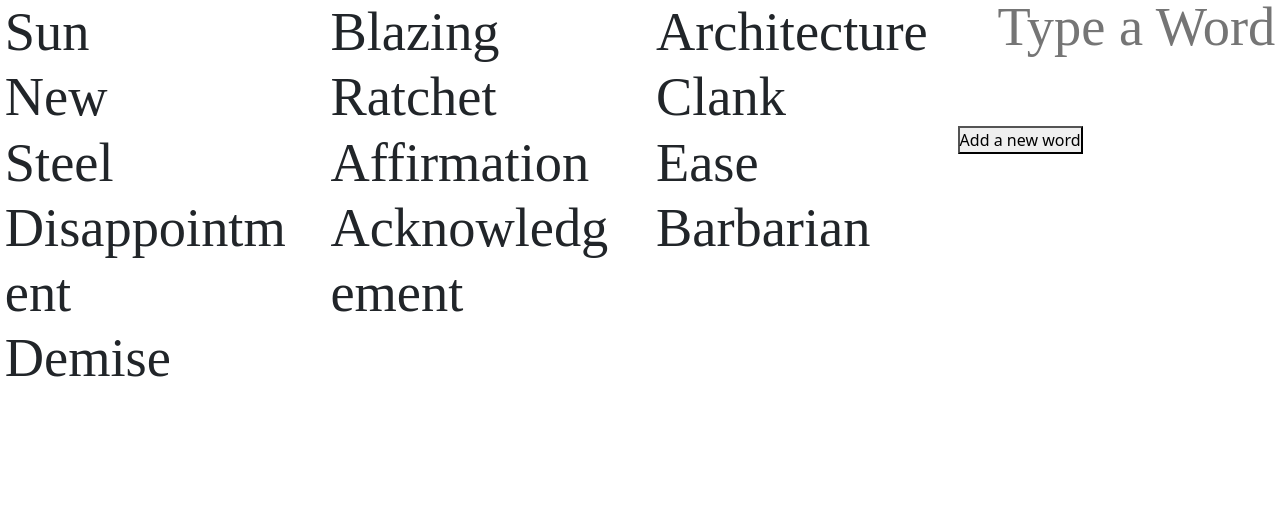
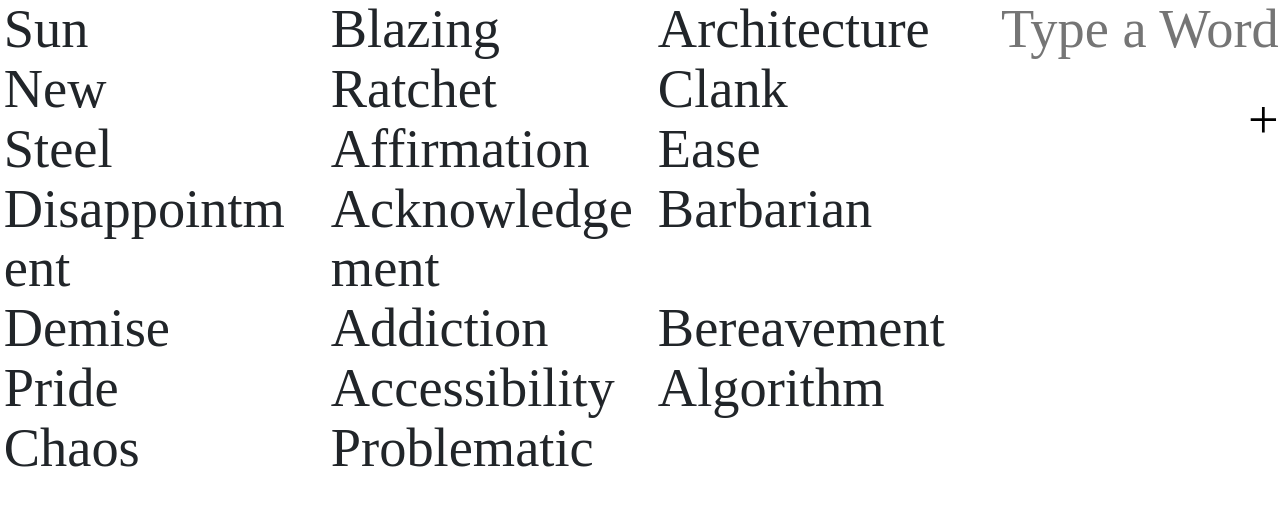
Before and after one commit to chazrsmit/ohword, a React (Vite) app: page / in a window 1280 px wide. Shown: the top 506 px of the page. Built offline with nearby package versions, Linux system fonts and the light colour scheme; data requests are answered from the project's data file; a web font is replaced by a local one.

Commit message:
update line height et paddings

```diff
--- a/db.json
+++ b/db.json
@@ -129,6 +129,76 @@
       "fourthDef": "To convey, as by will or lease.",
       "source": "https://en.wiktionary.org/wiki/demise",
       "id": "i9SWI0rXFR4"
+    },
+    {
+      "text": "addiction",
+      "phonetic": "/əˈdɪkʃən/",
+      "definition": "A state that is characterized by compulsive drug use or compulsive engagement in rewarding behavior, despite negative consequences.",
+      "secondDef": "The state of being addicted; devotion; inclination.",
+      "thirdDef": "",
+      "fourthDef": "",
+      "source": "https://en.wiktionary.org/wiki/addiction",
+      "id": "qRCgrKxpDXE"
+    },
+    {
+      "text": "bereavement",
+      "phonetic": "",
+      "definition": "The state of being bereaved; deprivation; especially the loss of a relative by death",
+      "secondDef": "",
+      "thirdDef": "",
+      "fourthDef": "",
+      "source": "https://en.wiktionary.org/wiki/bereavement",
+      "id": "NVyYfdTsa8Q"
+    },
+    {
+      "text": "pride",
+      "phonetic": "/pɹaɪd/",
+      "definition": "The quality or state of being proud; an unreasonable overestimation of one's own superiority in terms of talents, looks, wealth, importance etc., which manifests itself in lofty airs, distance, reserve and often contempt of others.",
+      "secondDef": "(often with of or in) A sense of one's own worth, and abhorrence of what is beneath or unworthy of one; lofty self-respect; noble self-esteem; elevation of character; dignified bearing; proud delight; -- in a good sense.",
+      "thirdDef": "To take or experience pride in something; to be proud of it.",
+      "fourthDef": "",
+      "source": "https://en.wiktionary.org/wiki/pride",
+      "id": "sEZANl1YYm0"
+    },
+    {
+      "text": "accessibility",
+      "phonetic": "/ækˌsɛs.əˈbɪl.ət.i/",
+      "definition": "The quality of being accessible, or of admitting approach; receptiveness.",
+      "secondDef": "Features that increase software usability for users with certain impairments.",
+      "thirdDef": "",
+      "fourthDef": "",
+      "source": "https://en.wiktionary.org/wiki/accessibility",
+      "id": "MDXhp8qiwtc"
+    },
+    {
+      "text": "algorithm",
+      "phonetic": "/ˈælɡəɹɪðm̩/",
+      "definition": "A collection of ordered steps that solve a mathematical problem. A precise step-by-step plan for a computational procedure that possibly begins with an input value and yields an output value in a finite number of steps.",
+      "secondDef": "Calculation with Arabic numerals; algorism.",
+      "thirdDef": "",
+      "fourthDef": "",
+      "source": "https://en.wiktionary.org/wiki/algorithm",
+      "id": "rwOG55CwCjs"
+    },
+    {
+      "text": "Chaos",
+      "phonetic": "/ˈkeɪ.ɒs/",
+      "definition": "The unordered state of matter in classical accounts of cosmogony.",
+      "secondDef": "Any state of disorder; a confused or amorphous mixture or conglomeration.",
+      "thirdDef": "",
+      "fourthDef": "",
+      "source": "https://en.wiktionary.org/wiki/chaos",
+      "id": "2Kw-ZM1mWNQ"
+    },
+    {
+      "text": "problematic",
+      "phonetic": "/ˌpɹɒbləˈmætɪk/",
+      "definition": "(chiefly in the plural) A problem or difficulty in a particular field of study.",
+      "secondDef": "",
+      "thirdDef": "Posing a problem; having or suffering from problem(s):",
+      "fourthDef": "Only affirming the possibility that a predicate be actualised.",
+      "source": "https://en.wiktionary.org/wiki/problematic",
+      "id": "HhZnOWamlEU"
     }
   ],
   "$schema": "./node_modules/json-server/schema.json"
--- a/src/App.css
+++ b/src/App.css
@@ -1 +1,7 @@
 @import url('https://fonts.googleapis.com/css2?family=Cactus+Classical+Serif&family=Noto+Serif+SC:wght@200..900&family=Oranienbaum&family=Tai+Heritage+Pro:wght@400;700&display=swap');
+
+.add {
+    position: fixed;
+    top: 0;
+    right: 0.1%;
+}
--- a/src/App.jsx
+++ b/src/App.jsx
@@ -249,7 +249,7 @@ function App() {
       </div>
 
       {/* colonne de droite */}
-      <div className="col-6 col-lg-3">
+      <div className="add col-6 col-lg-3 d-flex flex-column align-items-end g-0">
         <Add inputValue={inputValue} setInputValue={setInputValue} setErrors={setErrors} handleAdd={handleAdd} errors={errors} />
       </div>
 
--- a/src/assets/components/Add.jsx
+++ b/src/assets/components/Add.jsx
@@ -27,7 +27,9 @@ export default function Add({ inputValue, setInputValue, setErrors, handleAdd, e
           }
           placeholder="Type a Word"
         />
-        <button onClick={handleAdd}>Add a new word</button>
+        {/* Bouton */}
+        <button id="btn-add" onClick={handleAdd}>+</button>
+
         {/* affichage des erreurs */}
         {errors.invalid &&
           <div>
--- a/src/assets/components/add.css
+++ b/src/assets/components/add.css
@@ -2,15 +2,35 @@
     font-family : "Noto Serif Simplified Chinese", serif;
     /* font-size: clamp(32px, 3vw + 1rem, 62px); */
     font-size: clamp(40px, 3vw + 1rem, 62px);
-    list-style-type: none;
     border: none;
     width: 100%;
     text-align: right;
     resize: none;
-    height: 15dvh;
-    line-height: 1;
+    height: 10dvh;
+    outline: none;
+    line-height: 1.3;
 }
 
-#add-input:focus, #add-input:active, #add-input::placeholder {
-    border: none !important;
+@media (min-width: 992px) {
+    #add-input {
+        line-height: 1.1 !important;
+    }
 }
+
+textarea:focus::placeholder {
+  color: transparent;
+}
+
+/* Bouton */
+
+#btn-add {
+    border:none;
+    background: none;
+    outline: none;
+    font-family : "Noto Serif Simplified Chinese", serif;
+    font-size: clamp(50px, 3vw + 1rem, 62px);
+}
+
+#btn-add:hover {
+        color: rgb(0, 85, 255);
+}
--- a/src/assets/components/word.css
+++ b/src/assets/components/word.css
@@ -15,13 +15,13 @@
     }
 
     .li-word p {
-        line-height: 1;
+        line-height: 1.1 !important;
     }
 }
 
 .li-word p {
     width: 100%;
-    line-height: 1.2;
+    line-height: 1.3;
 }
 
 
--- a/src/index.css
+++ b/src/index.css
@@ -8,8 +8,7 @@
 
 html, body, #root {
   height: 100%;
-  padding-left: 0.1rem;
-  padding-right: 0.1rem;
+  padding-left: 0.1%;
 }
 
 h1, h2, h3, h4, h5, p, li {
```
